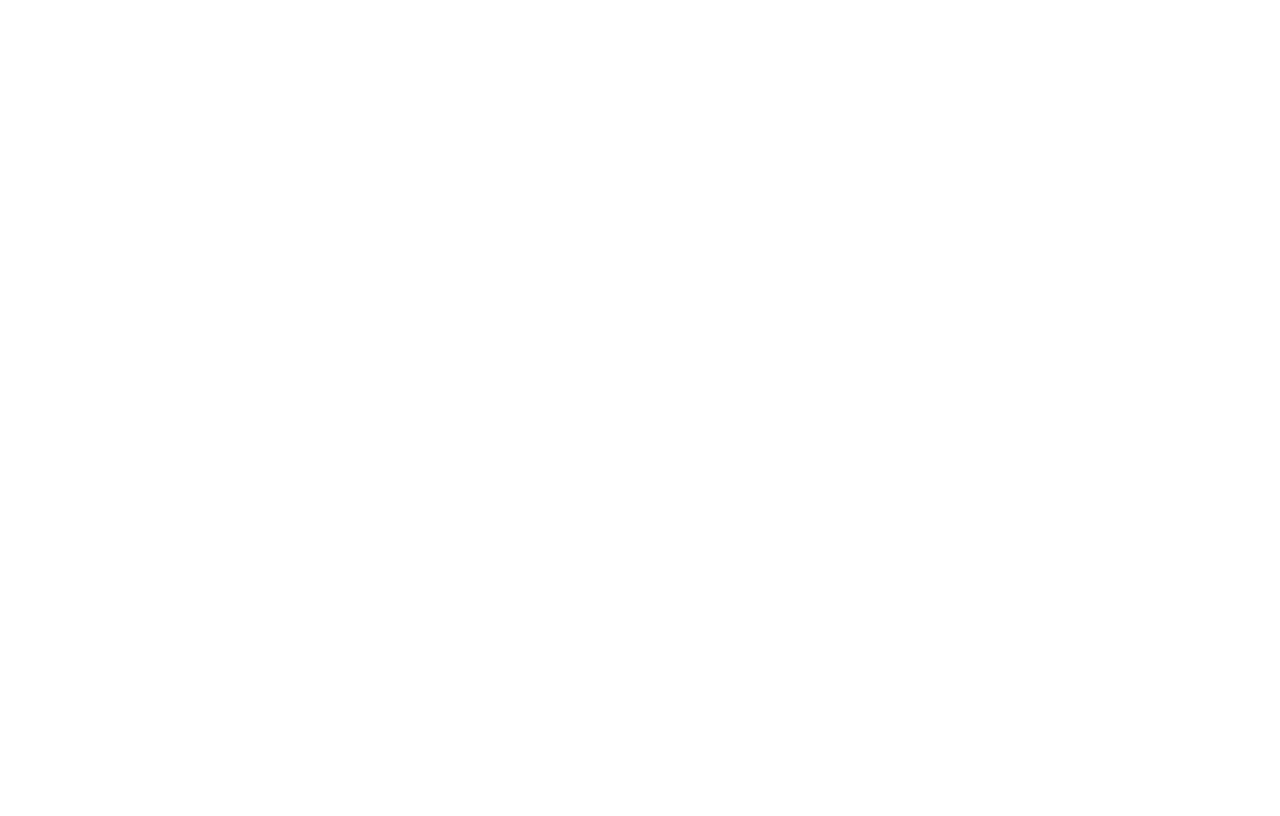
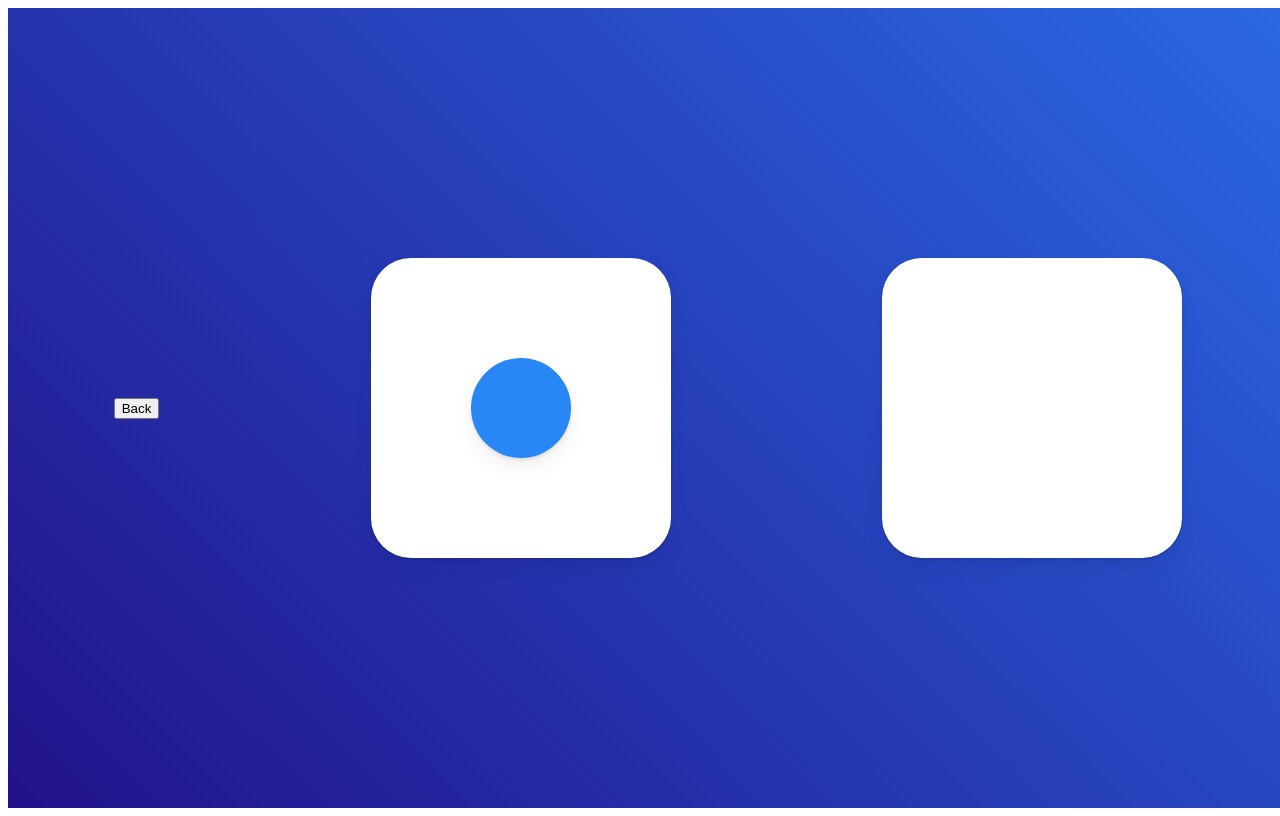
Before and after one commit to kimoony/react-animations, a React (Create React App) app: page /#/layout in a window 1280 px wide. Before the commit this address had no page. Built offline with nearby package versions, Linux system fonts and the light colour scheme.

Commit message:
Layout animation done

```diff
--- a/src/App.tsx
+++ b/src/App.tsx
@@ -9,6 +9,8 @@
 import Path from './components/motion/Path';
 import Presence from './components/animatePresence/Presence';
 import Slider from './components/animatePresence/Slider';
+import LayoutAni from './components/motion/LayoutAni';
+import Project from './components/Project';
 
 
 function App() {
@@ -22,8 +24,10 @@
         <Route path="drag" element={<Drag />} />
         <Route path="scroll" element={<Scroll />} />
         <Route path="path" element={<Path />} />
+        <Route path="layout" element={<LayoutAni />} />
         <Route path="presence" element={<Presence />} />
         <Route path="slider" element={<Slider />} />
+        <Route path="project" element={<Project />} />
       </Routes>
     </>
   );
--- a/src/components/Home.tsx
+++ b/src/components/Home.tsx
@@ -35,6 +35,9 @@
         <Link to="/path">
           <button>Path</button>
         </Link>
+        <Link to="/layout">
+          <button>Layout</button>
+        </Link>
       </div>
       <h2>AnimatePresence</h2>
       <div>
@@ -45,6 +48,12 @@
           <button>Slider</button>
         </Link>
       </div>
+      <h2>Project</h2>
+      <div>
+        <Link to="/roject">
+          <button>Project</button>
+        </Link>
+      </div>
     </Wrapper >
   )
 }
--- /dev/null
+++ b/src/components/motion/LayoutAni.tsx
@@ -0,0 +1,59 @@
+import React, { useState } from 'react'
+import styled from 'styled-components';
+import { motion } from 'framer-motion';
+import { Link } from 'react-router-dom';
+
+
+const Wrapper = styled(motion.div)`
+  height: 100vh;
+  width: 100vw;
+  display: flex;
+  justify-content: space-around;
+  align-items: center;
+  background: linear-gradient(45deg, #22128b, #2a68e2);
+`;
+
+const Box = styled(motion.div)`
+  width: 300px;
+  height: 300px;
+  background-color: #fff;
+  border-radius: 40px;
+  display: flex;
+  justify-content: center;
+  align-items: center;
+  box-shadow: 0 2px 3px rgba(0,0,0,0.1), 0 10px 20px rgba(0, 0, 0, 0.06);
+`;
+
+const Circle = styled(motion.div)`
+  background-color: #2986f5;
+  height: 100px;
+  width: 100px;
+  border-radius: 50px;
+  box-shadow: 0 2px 3px rgba(0,0,0,0.1), 0 10px 20px rgba(0, 0, 0, 0.06);
+`;
+
+function LayoutAni() {
+  const [clicked, setClicked] = useState(false)
+  const toggleClicked = () => setClicked((prev) => !prev)
+  return (
+    <Wrapper onClick={toggleClicked}>
+      <Link to="/">
+        <button>Back</button>
+      </Link>
+      {/* <Box style={{
+        justifyContent: clicked ? "center" : "flex-start",
+        alignItems: clicked ? "center" : "flex-start",
+      }}>
+        <Circle layout />
+      </Box> */}
+      <Box>
+        {!clicked ? <Circle layoutId="circle" /> : null}
+      </Box>
+      <Box>
+        {clicked ? <Circle layoutId="circle" /> : null}
+      </Box>
+    </Wrapper>
+  )
+}
+
+export default LayoutAni
```
